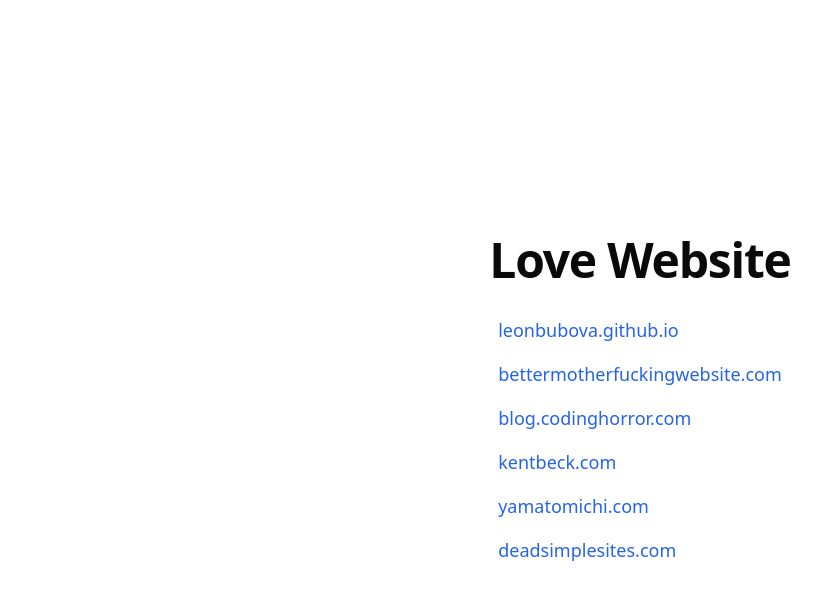
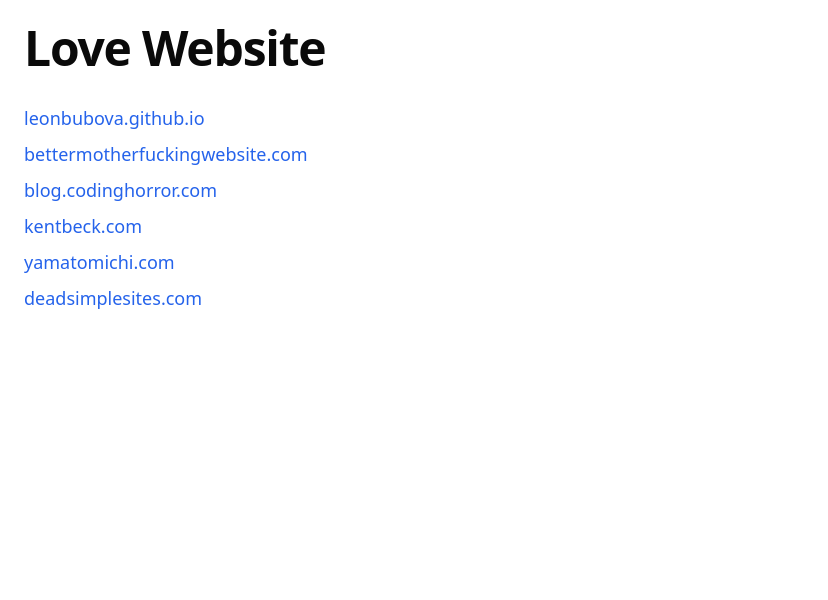
Before and after one commit to yuuki008/me, a Next.js app: page /love-website in a window 1280 px wide. Shown: the top 600 px of the page, without its empty margins (0-828 px from the left). Built offline with nearby package versions, Linux system fonts and the light colour scheme.

Commit message:
Update styling and text in Love Website and Subscriptions pages

```diff
--- a/src/app/love-website/page.tsx
+++ b/src/app/love-website/page.tsx
@@ -11,9 +11,9 @@
   ]
 
   return (
-    <div className="max-w-lg px-6 mx-auto h-screen flex flex-col justify-center items-center">
+    <div className="max-w-lg p-6">
       <div className="text-5xl font-bold tracking-tight mb-8">Love Website</div>
-      <div className="space-y-4">
+      <div className="space-y-2">
         {sites.map(site => <Link target="_blank" className="block text-lg text-blue-600 hover:underline" key={site.url} href={site.url}>{site.title}</Link>)}
       </div>
     </div>
--- a/src/app/subscriptions/page.tsx
+++ b/src/app/subscriptions/page.tsx
@@ -42,8 +42,8 @@
 
 
   return (
-    <div className="max-w-lg px-6 mx-auto h-screen flex flex-col justify-center items-center">
-      <div className="text-5xl font-bold mb-14 tracking-wide">私のサブスク</div>
+    <div className="p-6 max-w-lg">
+      <div className="text-5xl font-bold mb-8 tracking-tight">Subscription</div>
 
       <div className="w-full">
         {subscriptions.map((sub, index) => (
```
